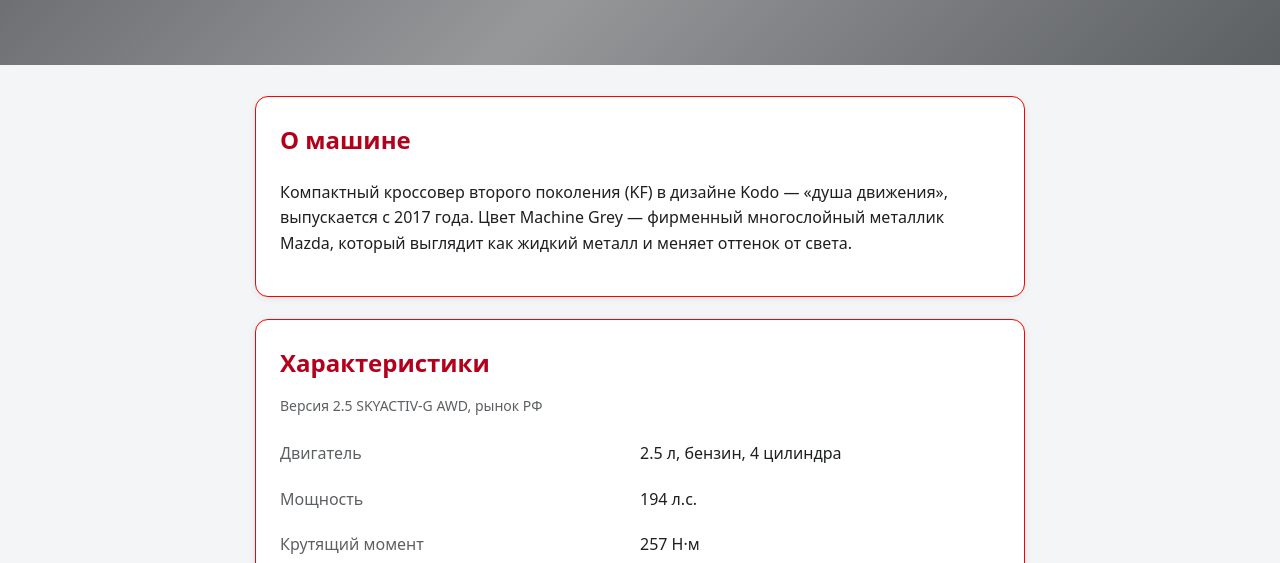
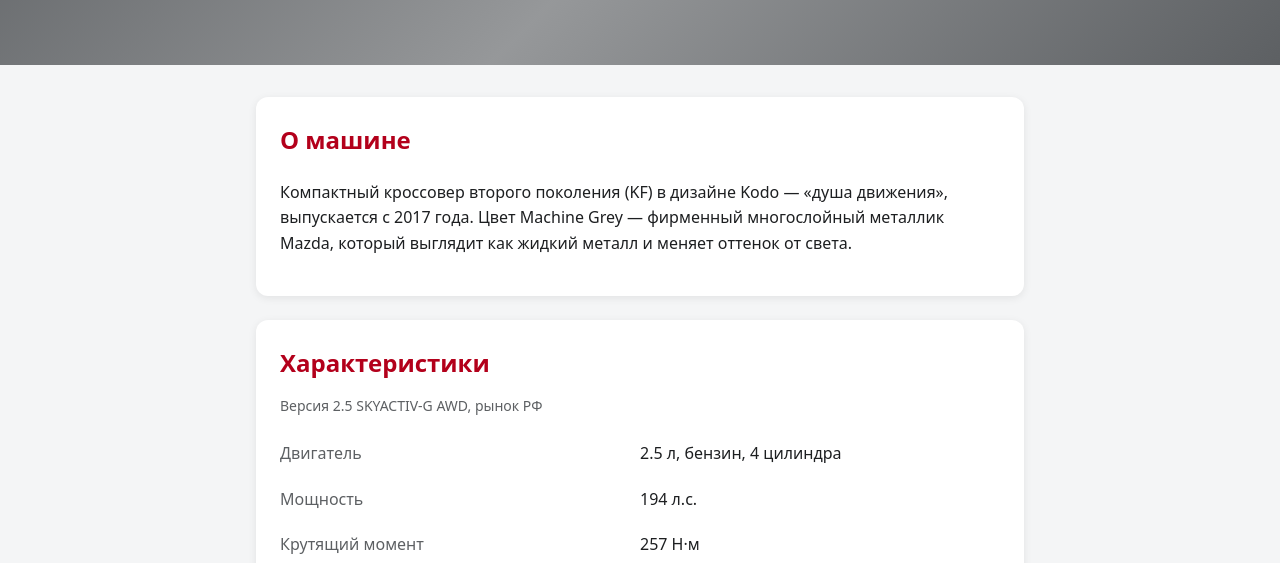
Before and after one commit to jenlvov/mazda-cx5, a plain HTML site: page index.html in a window 1280 px wide. Shown: the part 237-800 px from the top of the page. Drawn offline with Linux system fonts and the light colour scheme.

Commit message:
Update styles.css

```diff
--- a/styles.css
+++ b/styles.css
@@ -90,7 +90,6 @@ body {
   border-radius: 12px;
   background: var(--card);
   box-shadow: 0 2px 8px rgba(0, 0, 0, 0.08);
-  outline: 1px solid red; /* debug: проверка границ карточек */
 }
 
 @media (prefers-color-scheme: dark) {
```
